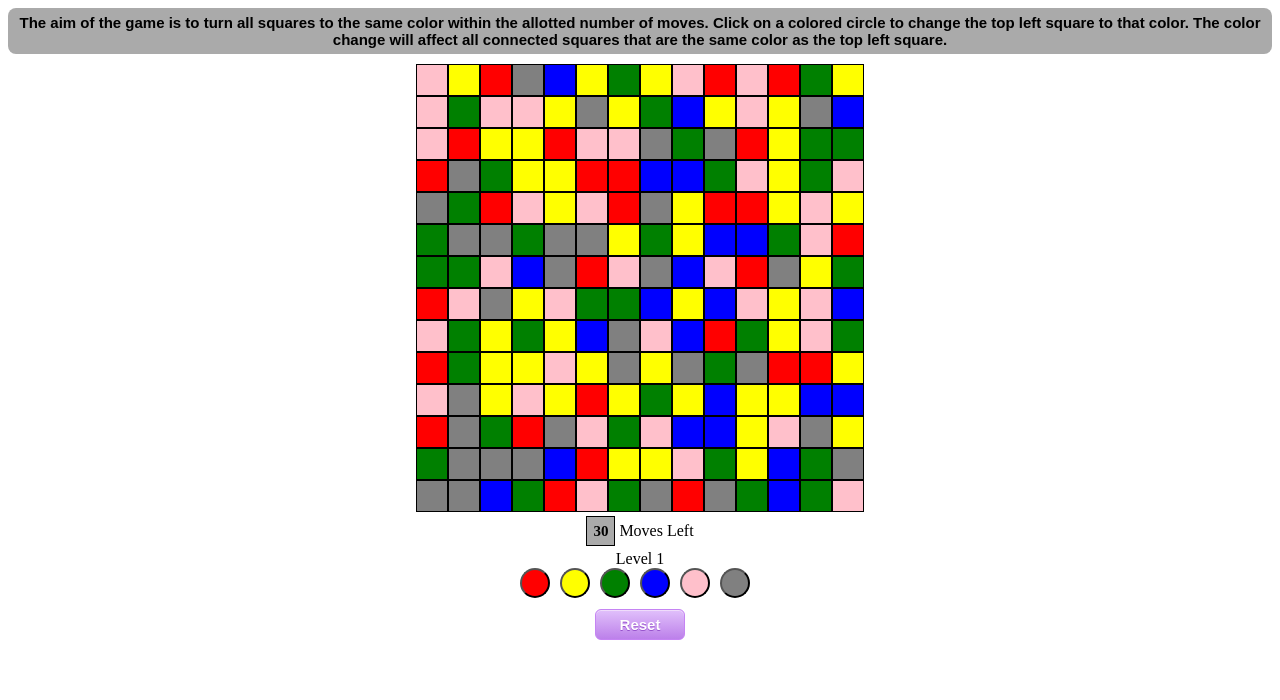
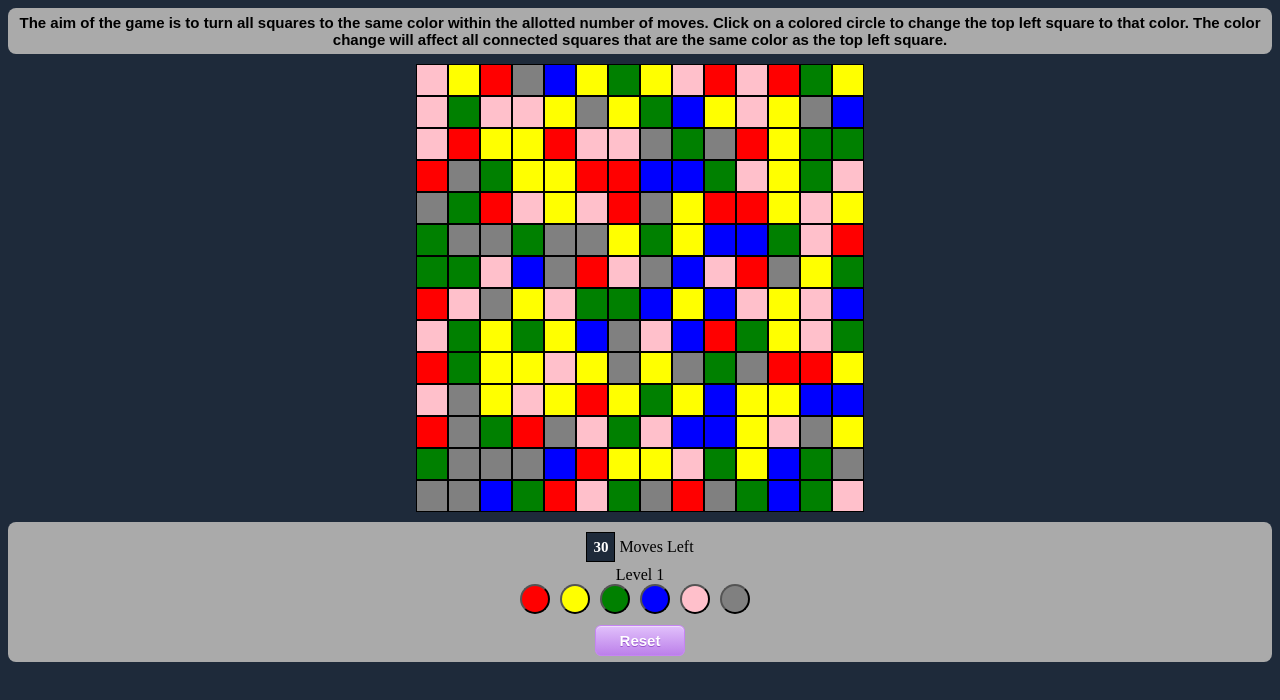
Before and after one commit to redwingsdan/Colors-Game, a plain HTML site: page index.html in a window 1280 px wide. Drawn offline with Linux system fonts and the light colour scheme.

Commit message:
Added more css

```diff
--- a/main.css
+++ b/main.css
@@ -1,3 +1,6 @@
+body{
+	background-color: #1e2a3a;
+}
 #game-window{
 	text-align: center;
 }
@@ -12,6 +15,12 @@
 }
 #game-section, #color-button-container{
 	margin-bottom: 10px;
+}
+#controls-section{
+	margin-bottom: 10px;
+	background-color: #aaaaaa;
+	border-radius: 8px;
+	padding: 6px 6px;
 }
 
 #lose-button, #win-button, #reset-button {
@@ -41,12 +50,14 @@
 
 #move-counter{
 	margin-bottom: 10px;
+	padding-top: 10px;
 }
 
 #moves-left-container{
 	border: 1px solid black;
 	padding: 6px 6px;
-	background-color:#aaaaaa;
+	background-color:#1e2a3a;
+	color: white;
 	font-size:15px;
 	font-weight:bold;
 }
```
